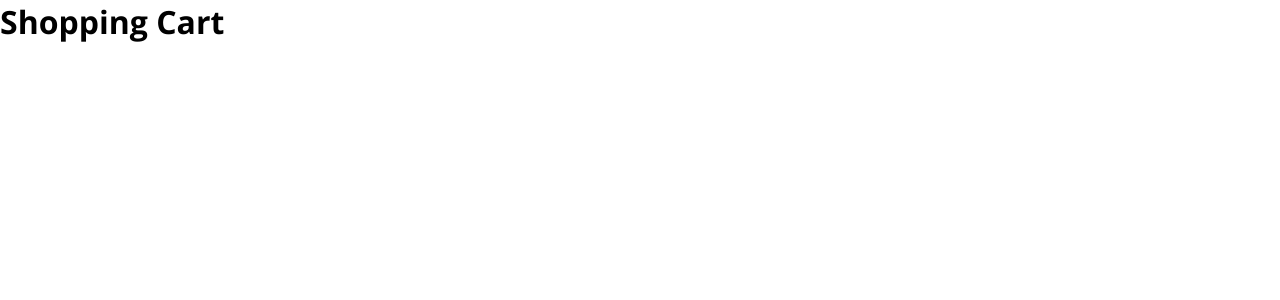
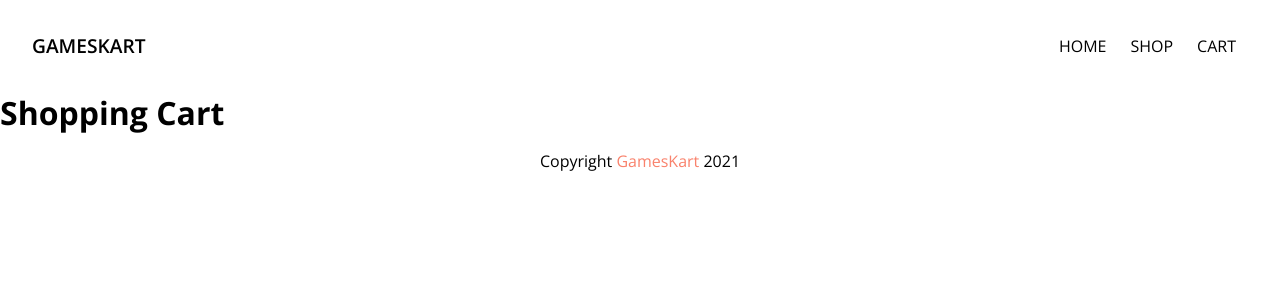
Before and after one commit to jessiicacmoore/next-shopping-cart, a Next.js app: page / in a window 1280 px wide. Shown: the top 300 px of the page. Built offline with nearby package versions, Linux system fonts and the light colour scheme.

Commit message:
Styles, Navbar and Footer

```diff
--- /dev/null
+++ b/components/Footer.js
@@ -0,0 +1,12 @@
+import styles from '../styles/Footer.module.css';
+
+const Footer = () => {
+  return (
+    <footer className={styles.footer}>
+      Copyright <span className={styles.brand}>GamesKart</span>{' '}
+      {new Date().getFullYear()}
+    </footer>
+  );
+}
+
+export default Footer;
--- /dev/null
+++ b/components/Navbar.js
@@ -0,0 +1,24 @@
+import Link from 'next/link';
+
+import styles from '../styles/Navbar.module.css';
+
+const Navbar = () => {
+  return (
+    <nav className={styles.navbar}>
+      <h6 className={styles.logo}>GamesKart</h6>
+      <ul className={styles.links}>
+        <li className={styles.navlink}>
+          <Link href="/">Home</Link>
+        </li>
+        <li className={styles.navlink}>
+          <Link href="/shop">Shop</Link>
+        </li>
+        <li className={styles.navlink}>
+          <Link href="/cart">Cart</Link>
+        </li>
+      </ul>
+    </nav>
+  );
+}
+
+export default Navbar;
--- a/pages/_app.js
+++ b/pages/_app.js
@@ -1,7 +1,17 @@
+import Navbar from '../components/Navbar';
+import Footer from '../components/Footer';
+
 import '../styles/globals.css'
 
 function MyApp({ Component, pageProps }) {
-  return <Component {...pageProps} />
+  return (
+    <div>
+      <Navbar />
+      <Component {...pageProps} />
+      <Footer />
+    </div>
+  )
+
 }
 
 export default MyApp
--- /dev/null
+++ b/styles/Footer.module.css
@@ -0,0 +1,8 @@
+.footer {
+  padding: 1rem 0;
+  color: black;
+  text-align: center;
+}
+.brand {
+  color: #f9826c;
+}
--- /dev/null
+++ b/styles/Home.module.css
@@ -0,0 +1,11 @@
+@import url('https://fonts.googleapis.com/css2?family=Open+Sans:wght@300;400;600;700&display=swap');
+
+*, *::before, *::after {
+  margin: 0;
+  padding: 0;
+  box-sizing: border-box;
+}
+
+body {
+  font-family: 'Open Sans', sans-serif;
+}
--- /dev/null
+++ b/styles/Navbar.module.css
@@ -0,0 +1,26 @@
+.navbar {
+  display: flex;
+  justify-content: space-between;
+  align-items: center;
+  padding: 2rem;
+}
+.logo {
+  font-size: 1.2rem;
+  font-weight: 600;
+  text-transform: uppercase;
+}
+.links {
+  display: flex;
+}
+.navlink {
+  list-style: none;
+  margin: 0 0.75rem;
+  text-transform: uppercase;
+}
+.navlink a {
+  text-decoration: none;
+  color: black;
+}
+.navlink a:hover {
+  color: #f9826c;
+}
```
